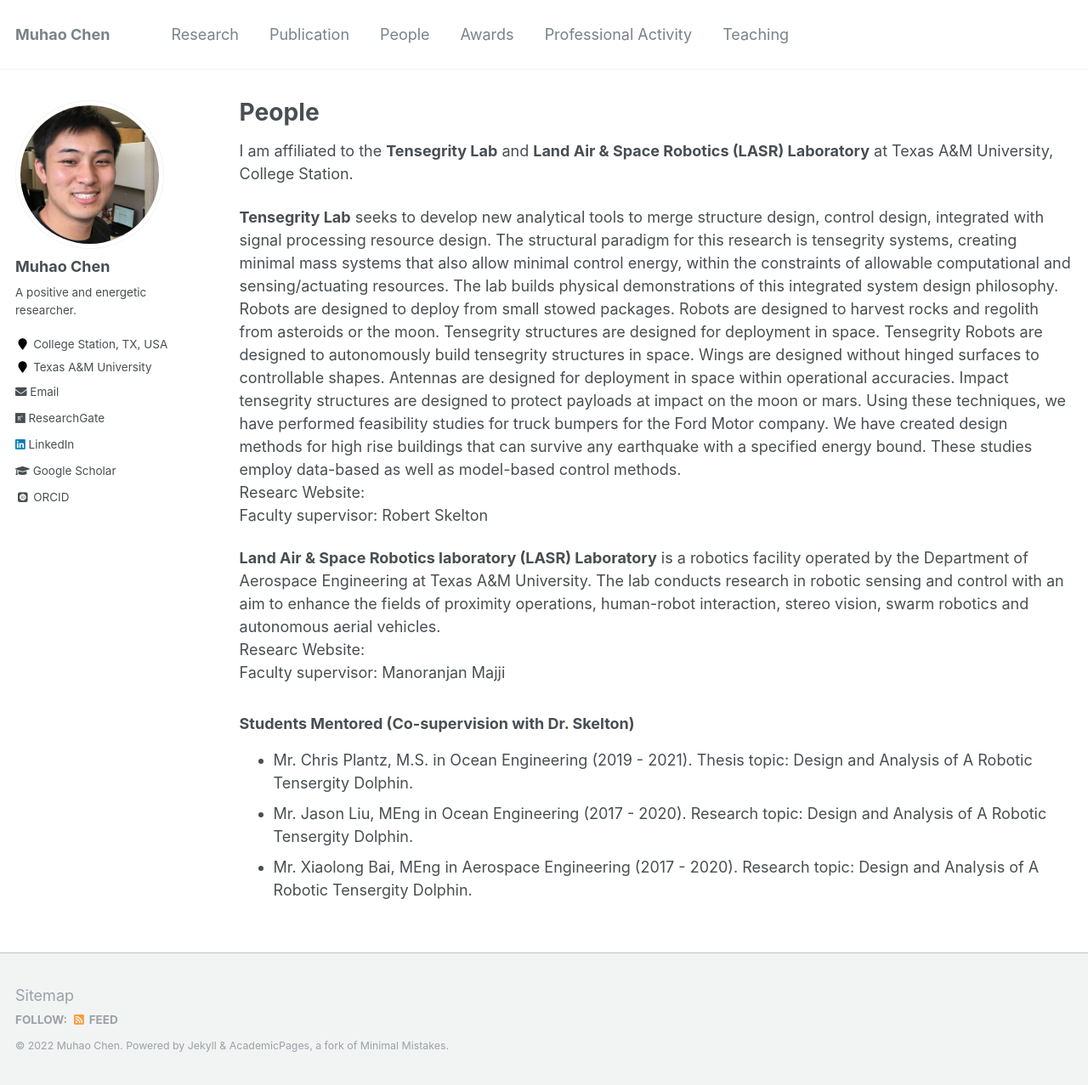
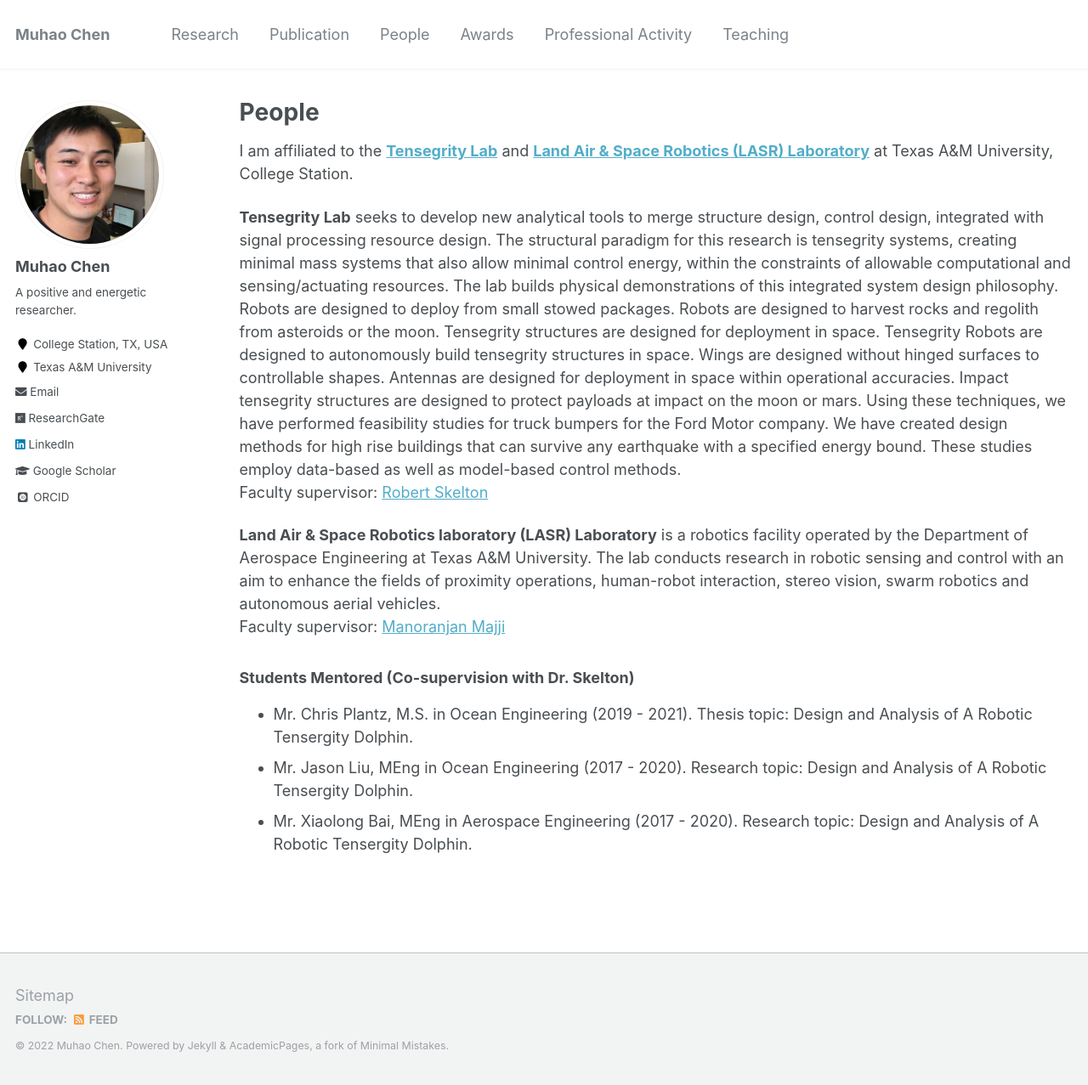
Before and after one commit to Muhao-Chen/muhao-chen.github.io, a Jekyll site: the page built from _pages/people.md, in a window 1280 px wide and 1277 px high. Shown: the whole window at 85% size. Built offline with Jekyll 4.4.1, drawn with Linux system fonts in a browser that asks for light colours; some web fonts are replaced.

Commit message:
Update people.md

```diff
--- a/_pages/people.md
+++ b/_pages/people.md
@@ -6,15 +6,13 @@ author_profile: true
 toc: true
 ---
 
-I am affiliated to the **Tensegrity Lab** and **Land Air & Space Robotics (LASR) Laboratory** at Texas A&M University, College Station.
+I am affiliated to the **[Tensegrity Lab](https://bobskelton.github.io/)** and **[Land Air & Space Robotics (LASR) Laboratory](https://lasr.tamu.edu/)** at Texas A&M University, College Station.
 
 **Tensegrity Lab** seeks to develop new analytical tools to merge structure design, control design, integrated with signal processing resource design. The structural paradigm for this research is tensegrity systems, creating minimal mass systems that also allow minimal control energy, within the constraints of allowable computational and sensing/actuating resources. The lab builds physical demonstrations of this integrated system design philosophy. Robots are designed to deploy from small stowed packages. Robots are designed to harvest rocks and regolith from asteroids or the moon. Tensegrity structures are designed for deployment in space. Tensegrity Robots are designed to autonomously build tensegrity structures in space. Wings are designed without hinged surfaces to controllable shapes. Antennas are designed for deployment in space within operational accuracies. Impact tensegrity structures are designed to protect payloads at impact on the moon or mars. Using these techniques, we have performed feasibility studies for truck bumpers for the Ford Motor company. We have created design methods for high rise buildings that can survive any earthquake with a specified energy bound. These studies employ data-based as well as model-based control methods.
-Researc Website:
-Faculty supervisor: Robert Skelton
+Faculty supervisor: [Robert Skelton](https://engineering.tamu.edu/aerospace/profiles/skelton-robert.html)
 
 **Land Air & Space Robotics laboratory (LASR) Laboratory** is a robotics facility operated by the Department of Aerospace Engineering at Texas A&M University. The lab conducts research in robotic sensing and control with an aim to enhance the fields of proximity operations, human-robot interaction, stereo vision, swarm robotics and autonomous aerial vehicles.
-Researc Website:
-Faculty supervisor: Manoranjan Majji
+Faculty supervisor: [Manoranjan Majji](https://engineering.tamu.edu/aerospace/profiles/majji-manoranjan.html)
 
 ### Students Mentored (Co-supervision with Dr. Skelton)
 * Mr. Chris Plantz, M.S. in Ocean Engineering (2019 - 2021). Thesis topic: Design and Analysis of A Robotic Tensergity Dolphin.
```
